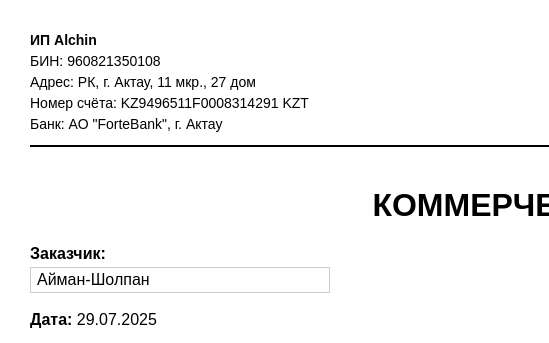
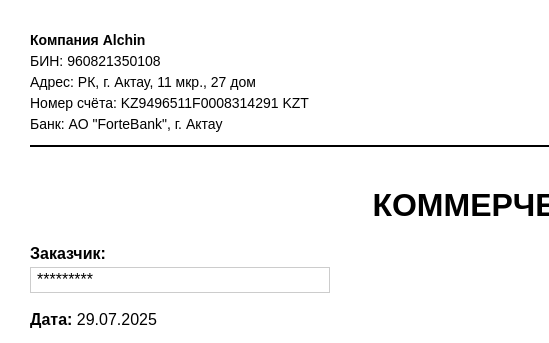
Before and after one commit to Alchinkaz/kp-alchin, a plain HTML site: page index.html in a window 1280 px wide. Shown: the top 343 px of the page, 0-549 px from the left. Drawn offline with Linux system fonts and the light colour scheme.

Commit message:
index.html

```diff
--- a/index.html
+++ b/index.html
@@ -397,7 +397,7 @@
 
 <header>
   <div class="header-left">
-    <strong>ИП Alchin</strong><br />
+    <strong>Компания Alchin</strong><br />
     БИН: 960821350108<br />
     Адрес: РК, г. Актау, 11 мкр., 27 дом<br />
     Номер счёта: KZ9496511F0008314291 KZT<br />
@@ -419,7 +419,7 @@
 <h1>КОММЕРЧЕСКОЕ ПРЕДЛОЖЕНИЕ</h1>
 <p>
   <strong>Заказчик:</strong><br />
-  <input type="text" id="clientName" value="Айман-Шолпан" />
+  <input type="text" id="clientName" value="*********" />
   <br /><br />
   <strong>Дата:</strong> <span id="date"></span>
 </p>
@@ -477,7 +477,7 @@
     </div>
     <div class="signature-text">
       С уважением,<br /><br />
-      Директор ИП «Alchin»<br /><br />
+      Директор Компания «Alchin»<br /><br />
       <img src="signature.png" alt="Подпись" />
       <div class="signature-line"></div>
       <div>Цуриев Ч.Д</div>
```
